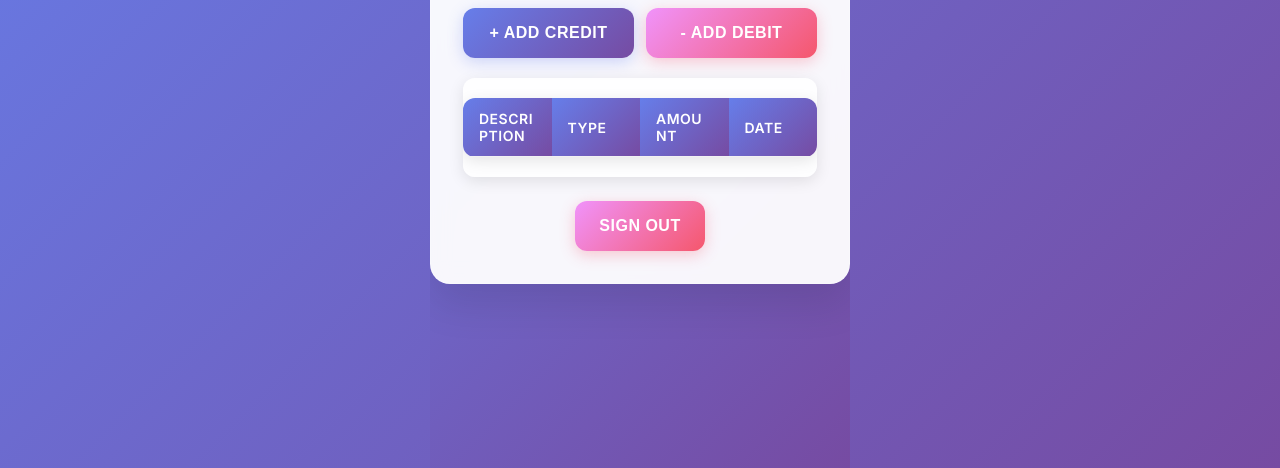
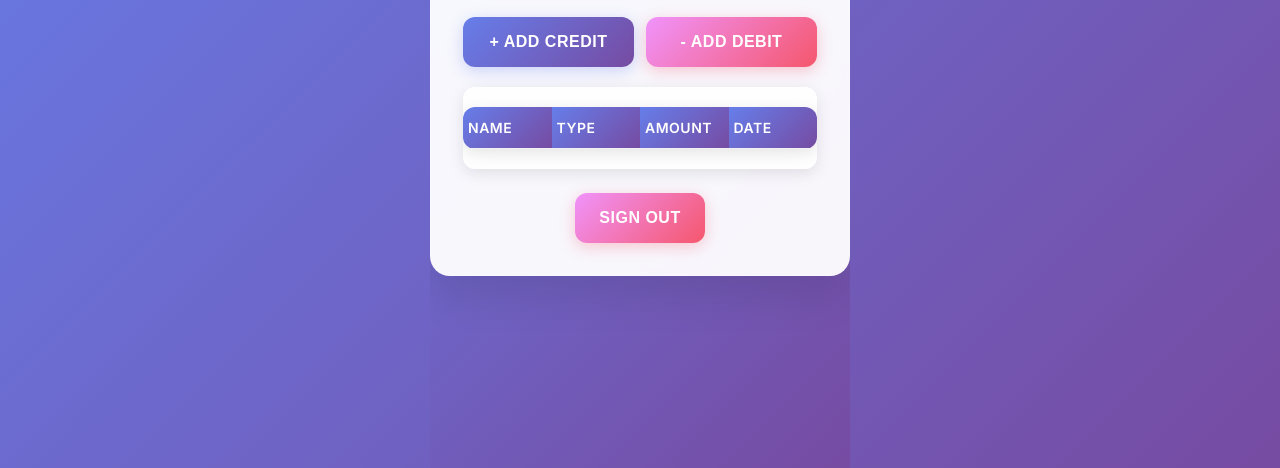
Before and after one commit to usmananwar/my_cash_book_fe, a website with bundled scripts: page dashboard.html in a window 1280 px wide. Shown: the part 332-800 px from the top of the page. Built offline with nearby package versions, Linux system fonts and the light colour scheme; no server answers; sample sign-in values are in the browser's storage.

Commit message:
Update dashboard.html and style.css

```diff
--- a/dashboard.html
+++ b/dashboard.html
@@ -22,7 +22,7 @@
             <table id="transactionsTable" class="dashboard-table">
                 <thead>
                     <tr>
-                        <th>Description</th>
+                        <th>Name</th>
                         <th>Type</th>
                         <th>Amount</th>
                         <th>Date</th>
--- a/style.css
+++ b/style.css
@@ -145,7 +145,7 @@ a:hover {
 }
 
 #transactionsTable th, #transactionsTable td {
-    padding: 12px 16px;
+    padding: 12px 5px;
     text-align: left;
     border: none;
 }
@@ -284,7 +284,7 @@ th {
     background: linear-gradient(135deg, #667eea, #764ba2);
     background-clip: text;
     -webkit-background-clip: text;
-    -webkit-text-fill-color: transparent;
+    /*-webkit-text-fill-color: transparent;*/
     font-weight: 700;
     font-size: 1.3em;
     margin: 20px 0;
```
